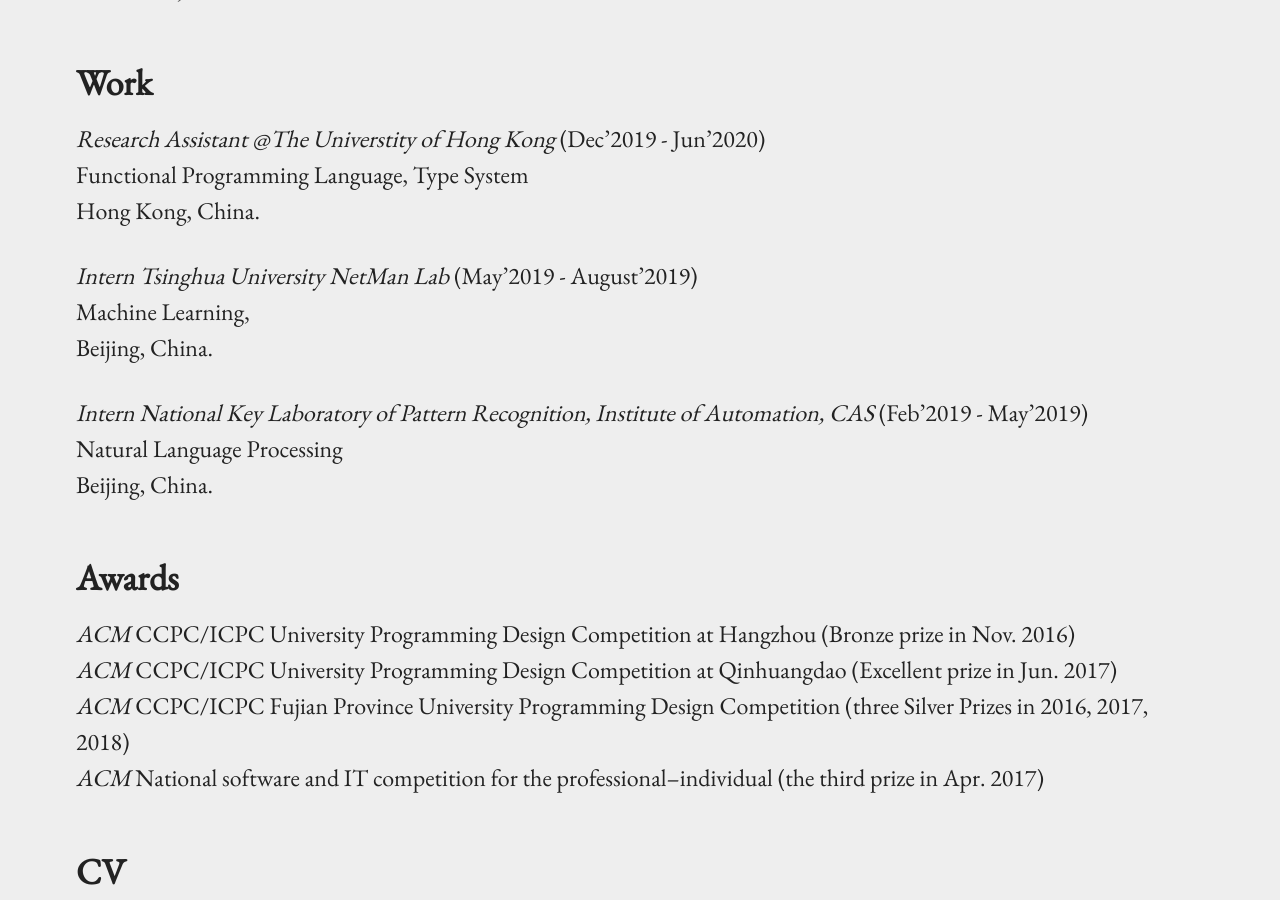
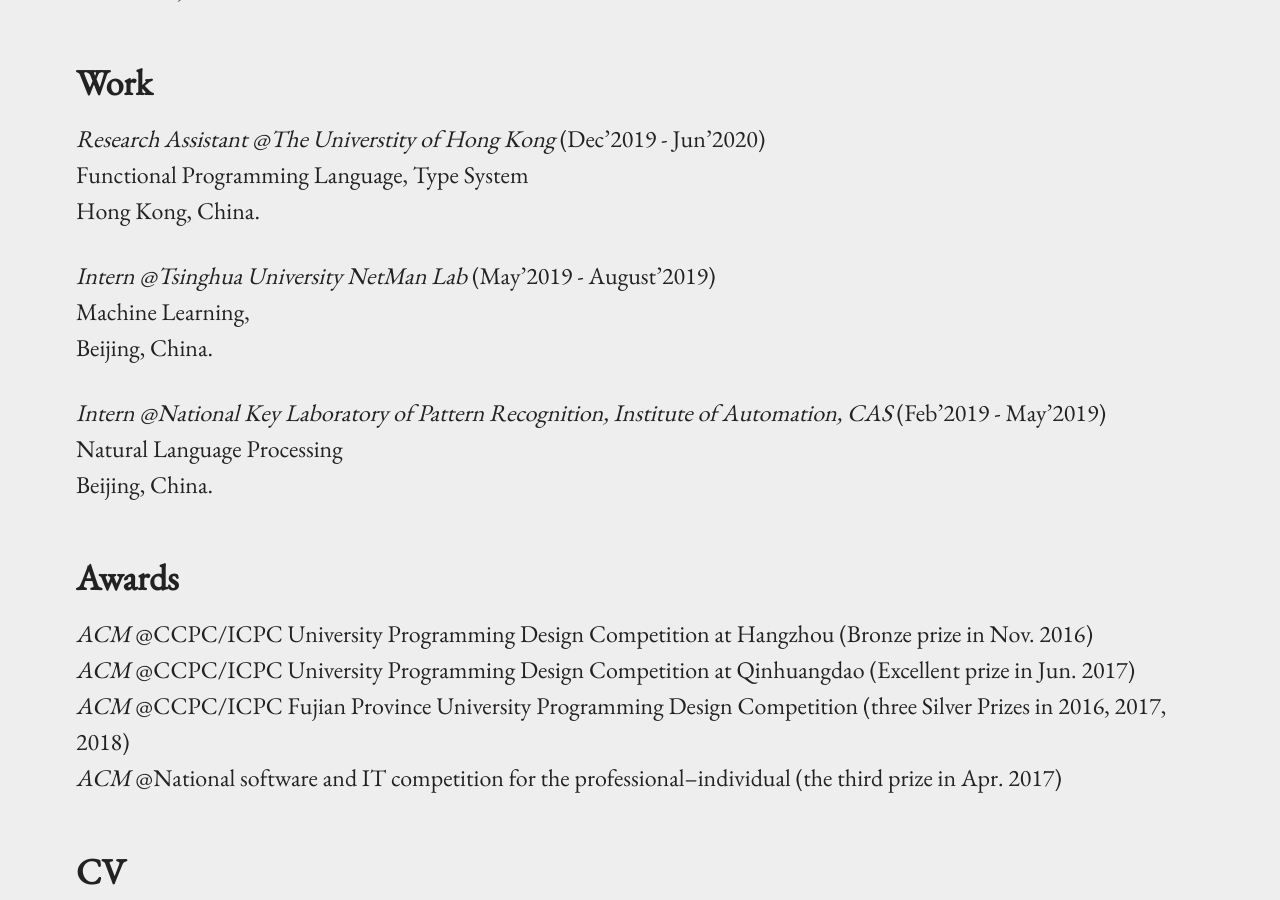
Before and after one commit to YeWenjia/YeWenjia.github.io, a Jekyll site: the page built from index.md, in a window 1280 px wide and 900 px high, scrolled down 1202 px. Built offline with Jekyll 4.4.1, drawn with Linux system fonts in a browser that asks for light colours.

```diff
--- a/index.md
+++ b/index.md
@@ -44,20 +44,20 @@ My research area is Programming Language, Type System, Gradual Tying.
    Functional Programming Language, Type System <br />
    Hong Kong, China.
 
-*Intern Tsinghua University NetMan Lab* (May'2019 - August'2019) <br />
+*Intern @Tsinghua University NetMan Lab* (May'2019 - August'2019) <br />
    Machine Learning, <br />
    Beijing, China.
 
-*Intern  National Key Laboratory of Pattern Recognition, Institute of Automation, CAS* (Feb'2019 - May'2019) <br />
+*Intern  @National Key Laboratory of Pattern Recognition, Institute of Automation, CAS* (Feb'2019 - May'2019) <br />
    Natural Language Processing <br />
    Beijing, China.
 
 ## Awards
 
-*ACM* CCPC/ICPC University Programming Design Competition at Hangzhou (Bronze prize in Nov. 2016) <br />
-*ACM* CCPC/ICPC University Programming Design Competition at Qinhuangdao (Excellent prize in Jun. 2017) <br />
-*ACM* CCPC/ICPC Fujian Province University Programming Design Competition (three Silver Prizes in 2016, 2017, 2018) <br />
-*ACM* National software and IT competition for the professional--individual (the third prize in Apr. 2017) <br />
+*ACM* @CCPC/ICPC University Programming Design Competition at Hangzhou (Bronze prize in Nov. 2016) <br />
+*ACM* @CCPC/ICPC University Programming Design Competition at Qinhuangdao (Excellent prize in Jun. 2017) <br />
+*ACM* @CCPC/ICPC Fujian Province University Programming Design Competition (three Silver Prizes in 2016, 2017, 2018) <br />
+*ACM* @National software and IT competition for the professional--individual (the third prize in Apr. 2017) <br />
 
 ## CV
 
```
